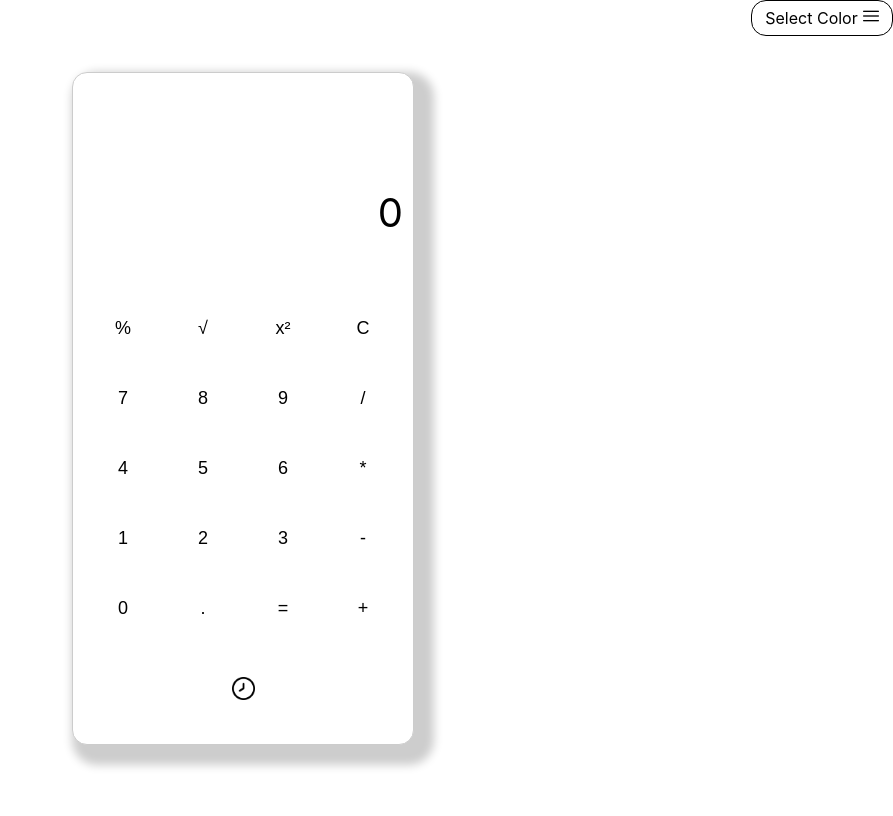
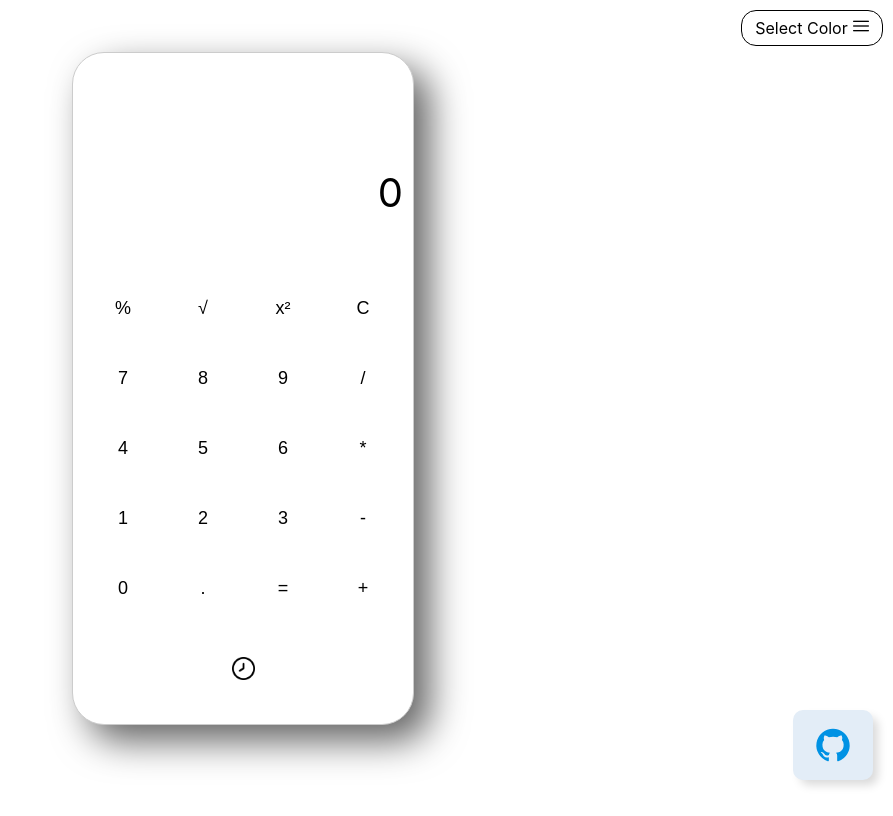
Before and after one commit to mtsmelo95/CalculatorReact.TS, a React (Vite) app: page / in a window 1280 px wide. Shown: the whole page, without its empty margins (387-1280 px from the left). Built offline with nearby package versions, Linux system fonts and the light colour scheme.

Commit message:
finalizando projeto

```diff
--- a/src/App.css
+++ b/src/App.css
@@ -2,7 +2,7 @@
   display: flex;
   flex-direction: row;
   align-items: center;
-  height: 100vh;
+  height: 95vh;
   color: black;
 }
 
@@ -14,8 +14,6 @@
 
 .calculator {
   border: 0.5px solid #ccc;
-  border-radius: 15px;
-  box-shadow: 10px 10px 10px 10px rgba(5, 5, 5, 0.2);
   width: 300px;
   height: fit-content;
   padding: 20px;
@@ -24,6 +22,9 @@
   display: flex;
   flex-direction: column;
   align-items: center;
+  border-radius: 32px;
+  box-shadow:  16px 16px 37px #636363,
+               -16px -16px 37px #ffffff;
 }
 
 .display {
@@ -78,6 +79,99 @@ button.clear:hover {
 button:active {
   transform: scale(0.98);
 }
+
+.button {
+  width: 50px;
+  height: 50px;
+  border-radius: 50%;
+  background-color: rgb(20, 20, 20);
+  border: none;
+  font-weight: 600;
+  display: flex;
+  align-items: center;
+  justify-content: center;
+  box-shadow: 0px 0px 20px rgba(0, 0, 0, 0.164);
+  cursor: pointer;
+  transition-duration: .3s;
+  overflow: hidden;
+  position: relative;
+}
+
+.svgIcon {
+  width: 12px;
+  transition-duration: .3s;
+}
+
+.svgIcon path {
+  fill: white;
+}
+
+.button:hover {
+  width: 140px;
+  border-radius: 50px;
+  transition-duration: .3s;
+  background-color: rgb(255, 69, 69);
+  align-items: center;
+}
+
+.button:hover .svgIcon {
+  width: 50px;
+  transition-duration: .3s;
+  transform: translateY(60%);
+}
+
+.button::before {
+  position: absolute;
+  top: -20px;
+  content: "Delete";
+  color: white;
+  transition-duration: .3s;
+  font-size: 2px;
+}
+
+.button:hover::before {
+  font-size: 13px;
+  opacity: 1;
+  transform: translateY(30px);
+  transition-duration: .3s;
+}
+
+.btn {
+  display: grid;
+  place-items: center;
+  background: #e3edf7;
+  border-radius: 10px;
+  box-shadow: 6px 6px 10px -1px rgba(0,0,0,0.15),
+	      -6px -6px 10px -1px rgba(255,255,255,0.7);
+  border: 1px solid rgba(0,0,0,0);
+  cursor: pointer;
+  transition: transform 0.5s;
+  position: fixed;
+  bottom: 0;
+  right: 0;
+  margin: 20px;
+}
+
+.btn:hover {
+  box-shadow: inset 4px 4px 6px -1px rgba(0,0,0,0.2),
+	      inset -4px -4px 6px -1px rgba(255,255,255,0.7),
+	      -0.5px -0.5px 0px rgba(255,255,255,1),
+	      0.5px 0.5px 0px rgba(0,0,0,0.15),
+	      0px 12px 10px -10px rgba(0,0,0,0.05);
+  border: 1px solid rgba(0,0,0,0.1);
+  transform: translateY(0.5em);
+}
+
+.btn svg {
+  transition: transform 0.5s;
+}
+
+.btn:hover svg {
+  transform: scale(0.9);
+  fill: #333333;
+}
+
+
 
 body{
   display: flex;
@@ -175,10 +269,7 @@ body{
   background-color: transparent;
   border: none;
   cursor: pointer;
-}
-
-.optionsSelect:hover {
-  transform: scale(1.1);
+  margin-top: 3px;
 }
 
 .headerDropDown{
@@ -186,11 +277,13 @@ body{
   flex-direction: column;
   justify-content: center;
   align-items: flex-end;
-  top: 0;
-  right: 0;
   background-color: transparent;
   border: none;
   cursor: pointer;
+}
+
+.headerDropdown.open {
+  background-color: lightgray; /* Cor de fundo quando o dropdown está aberto */
 }
 
 .containerDropdown{
@@ -199,8 +292,8 @@ body{
   justify-content: center;
   align-items: flex-end;
   position: absolute;
-  top: 0;
-  right: 0;
+  top: 10px;
+  right: 10px;
   background-color: transparent;
   border: none;
   cursor: pointer;
--- a/src/Components/Calculator.tsx
+++ b/src/Components/Calculator.tsx
@@ -97,6 +97,25 @@ const Calculator = ({ selectedColor }: { selectedColor: string }) => {
       {showHistory && (
         <History history={history} onClear={() => setHistory([])} />
       )}
+      <a
+        href="https://github.com/mtsmelo95"
+        target="_blank"
+        rel="noopener noreferrer"
+      >
+        <button className="btn">
+          <svg
+            width="40"
+            height="40"
+            fill="#0092E4"
+            xmlns="http://www.w3.org/2000/svg"
+            data-name="Layer 1"
+            viewBox="0 0 24 24"
+            id="github"
+          >
+            <path d="M12,2.2467A10.00042,10.00042,0,0,0,8.83752,21.73419c.5.08752.6875-.21247.6875-.475,0-.23749-.01251-1.025-.01251-1.86249C7,19.85919,6.35,18.78423,6.15,18.22173A3.636,3.636,0,0,0,5.125,16.8092c-.35-.1875-.85-.65-.01251-.66248A2.00117,2.00117,0,0,1,6.65,17.17169a2.13742,2.13742,0,0,0,2.91248.825A2.10376,2.10376,0,0,1,10.2,16.65923c-2.225-.25-4.55-1.11254-4.55-4.9375a3.89187,3.89187,0,0,1,1.025-2.6875,3.59373,3.59373,0,0,1,.1-2.65s.83747-.26251,2.75,1.025a9.42747,9.42747,0,0,1,5,0c1.91248-1.3,2.75-1.025,2.75-1.025a3.59323,3.59323,0,0,1,.1,2.65,3.869,3.869,0,0,1,1.025,2.6875c0,3.83747-2.33752,4.6875-4.5625,4.9375a2.36814,2.36814,0,0,1,.675,1.85c0,1.33752-.01251,2.41248-.01251,2.75,0,.26251.1875.575.6875.475A10.0053,10.0053,0,0,0,12,2.2467Z"></path>
+          </svg>
+        </button>
+      </a>
     </div>
   );
 };
--- a/src/Components/DropDown.tsx
+++ b/src/Components/DropDown.tsx
@@ -24,7 +24,7 @@ const DropDown = ({
         onClick={() => setShowOptions(!showOptions)}
       >
         <div>
-          {selectedOption}
+          Select Color
           <img
             src="src/assets/menu-burger.png"
             alt="Dropdown Icon"
--- a/src/Components/History.tsx
+++ b/src/Components/History.tsx
@@ -15,7 +15,6 @@ async function deleteHistory(id: string) {
     console.error(error);
   }
 }
-
 
 const History: React.FC<HistoryProps> = ({ history, onClear }) => {
   const [apiResponse, setApiResponse] = useState<any>(null);
@@ -62,7 +61,9 @@ const History: React.FC<HistoryProps> = ({ history, onClear }) => {
         onChange={(e) => setHistoryName(e.target.value)}
       />
 
-      <button onClick={() => postHistory(history, historyName)}>Create History</button>
+      <button onClick={() => postHistory(history, historyName)}>
+        Create History
+      </button>
       <button onClick={() => getHistory()}>Recent History</button>
       {apiResponse && (
         <div>
@@ -78,14 +79,23 @@ const History: React.FC<HistoryProps> = ({ history, onClear }) => {
                     <li key={countIndex}>{count}</li>
                   ))}
                 </ul>
-                <button
+                {/* <button
                   className="deleteButton"
                   onClick={() => {
-                    console.log(item);
                     deleteHistory(item.id);
                   }}
                 >
                   Delete
+                </button> */}
+                <button
+                  className="button"
+                  onClick={() => {
+                    deleteHistory(item.id);
+                  }}
+                >
+                  <svg viewBox="0 0 448 512" className="svgIcon">
+                    <path d="M135.2 17.7L128 32H32C14.3 32 0 46.3 0 64S14.3 96 32 96H416c17.7 0 32-14.3 32-32s-14.3-32-32-32H320l-7.2-14.3C307.4 6.8 296.3 0 284.2 0H163.8c-12.1 0-23.2 6.8-28.6 17.7zM416 128H32L53.2 467c1.6 25.3 22.6 45 47.9 45H346.9c25.3 0 46.3-19.7 47.9-45L416 128z"></path>
+                  </svg>
                 </button>
               </li>
             ))}
```
